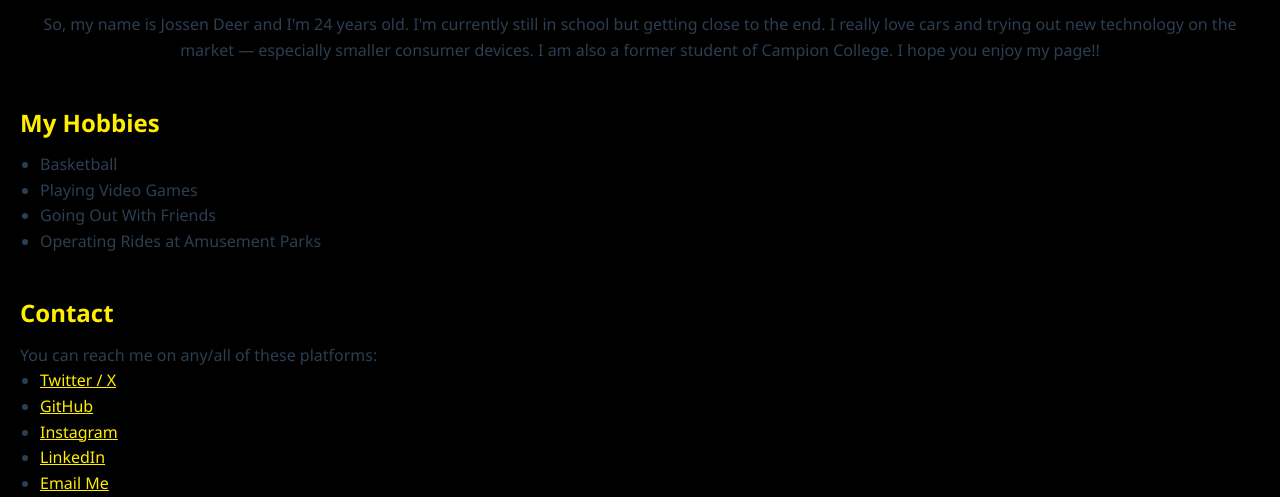
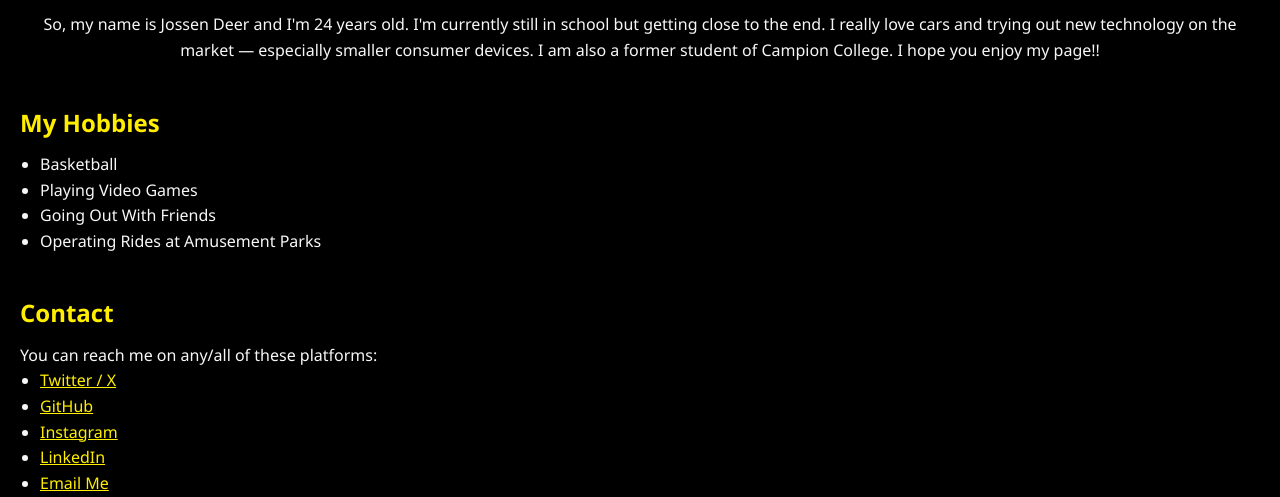
Before and after one commit to jossendeer/jossendeer.github.io, a plain HTML site: page index.html in a window 1280 px wide. Shown: the part 349-846 px from the top of the page. Drawn offline with Linux system fonts and the light colour scheme.

Commit message:
Update styles.css

```diff
--- a/styles.css
+++ b/styles.css
@@ -1,7 +1,7 @@
 /* CSS Variables */
 :root {
   --primary-color: #ffee00;
-  --secondary-color: #2c3e50;
+  --secondary-color: #f7f7f8;
   --bg-color: #000000;
   --font-main: 'Segoe UI', Tahoma, Geneva, Verdana, sans-serif;
 }
```
